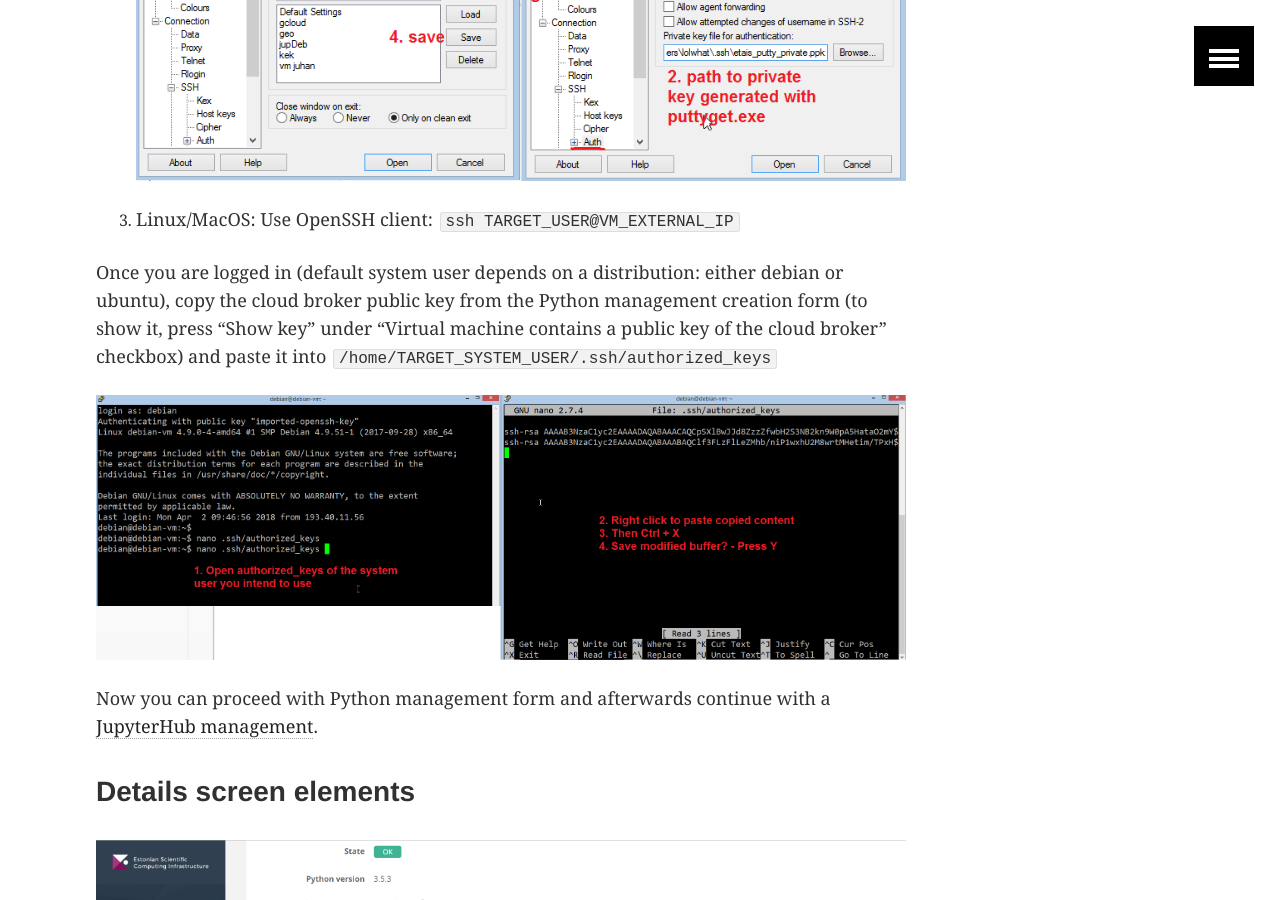
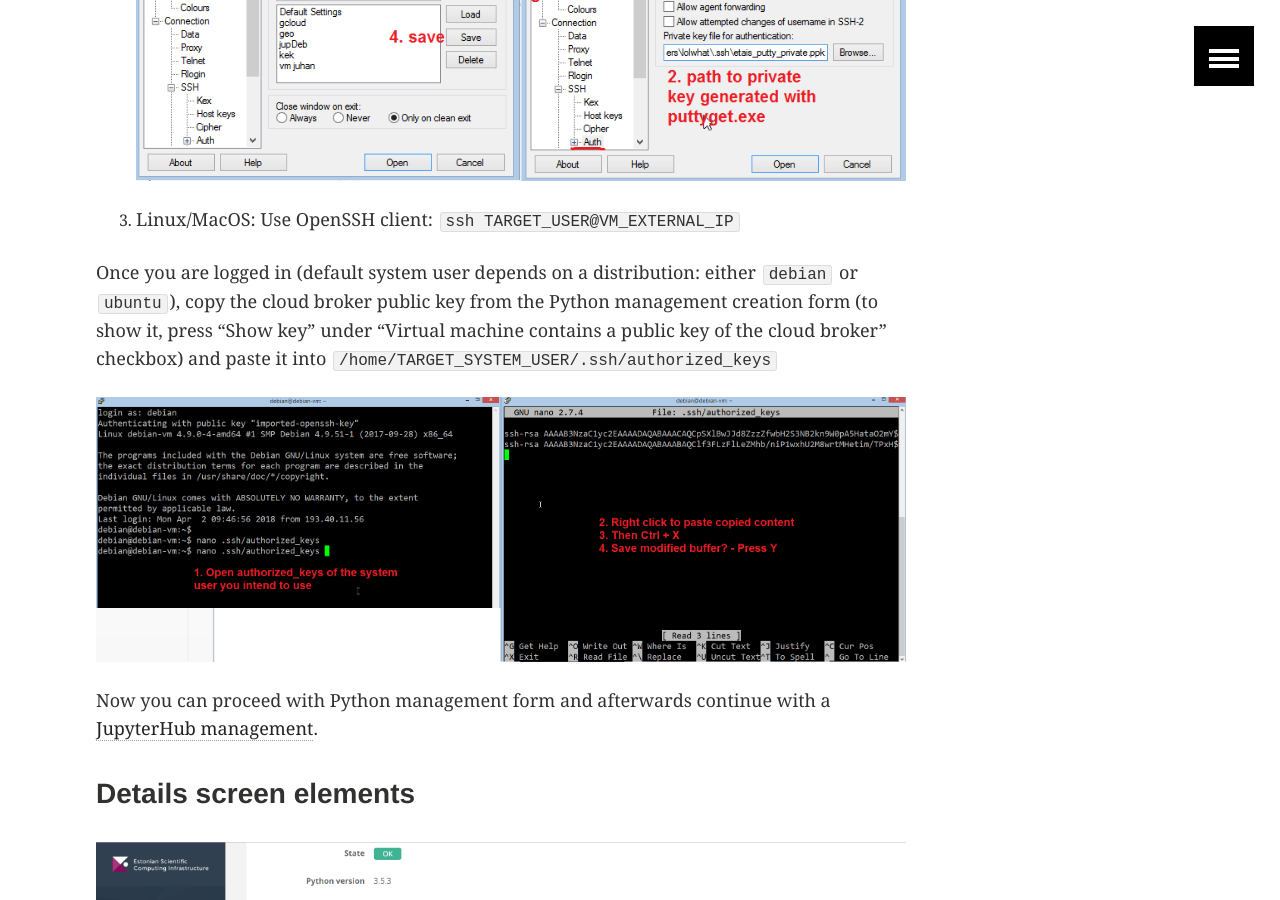
Before and after one commit to etais-ee/etais-web, a Jekyll site: the page built from using/self_service.md, in a window 1280 px wide and 900 px high, scrolled down 29781 px. Built offline with Jekyll 4.4.1, drawn with Linux system fonts in a browser that asks for light colours.

```diff
--- a/using/self_service.md
+++ b/using/self_service.md
@@ -365,7 +365,7 @@ Before saving the form, follow the instructions under “Virtual machine has clo
 
 3. Linux/MacOS: Use OpenSSH client: `ssh TARGET_USER@VM_EXTERNAL_IP`
 
-Once you are logged in (default system user depends on a distribution: either debian or ubuntu), copy the cloud broker public key from the Python management creation form (to show it, press "Show key" under "Virtual machine contains a public key of the cloud broker" checkbox) and paste it into `/home/TARGET_SYSTEM_USER/.ssh/authorized_keys`
+Once you are logged in (default system user depends on a distribution: either `debian` or `ubuntu`), copy the cloud broker public key from the Python management creation form (to show it, press "Show key" under "Virtual machine contains a public key of the cloud broker" checkbox) and paste it into `/home/TARGET_SYSTEM_USER/.ssh/authorized_keys`
 
 ![Pasting ETAIS public key into authorized_keys on your VM](../images/python-management-authorized-keys.png)
 
```
